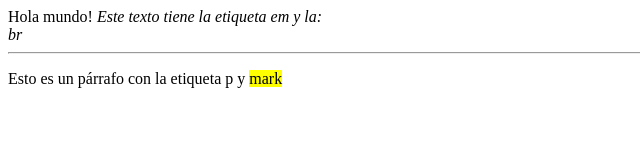
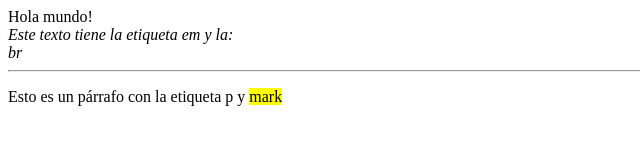
Before and after one commit to DVMoya/DVMoya.github.io, a plain HTML site: page index.html in a window 1280 px wide. Shown: the whole page, without its empty margins (0-640 px from the left). Drawn offline with Linux system fonts and the light colour scheme.

Commit message:
Update index.html

```diff
--- a/index.html
+++ b/index.html
@@ -6,7 +6,7 @@ Hola mundo!
 
 <title><h1>BIENVENIDO A MI PÁGINA WEB</h1></title>
 
-<em>Este texto tiene la etiqueta em y la:<br/> br </em>
+<em><br/>Este texto tiene la etiqueta em y la:<br/> br </em>
 
 <hr/>
 
```
